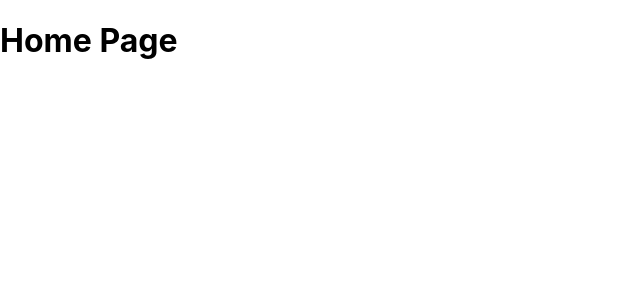
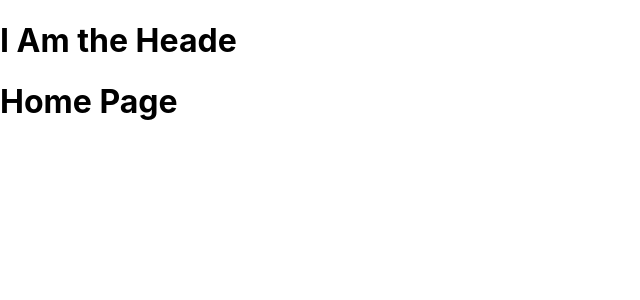
Before and after one commit to florianipate/online-shop-v4, a React (Create React App) app: page / in a window 1280 px wide. Shown: the top 300 px of the page, without its empty margins (0-640 px from the left). Built offline with nearby package versions, Linux system fonts and the light colour scheme.

Commit message:
update Navigation bar

```diff
--- a/src/App.js
+++ b/src/App.js
@@ -1,12 +1,15 @@
 import { Routes, Route } from 'react-router-dom';
+import Header from './routes/header/header.component';
 
 import Home from './routes/home/home.component';
 import NewIn from './routes/newIn/newIn.component';
 const App = () => {
   return (
     <Routes>
-      <Route index element = { <Home /> } />
-      <Route path='/newIn' element = { <NewIn /> } />
+      <Route path='/' element={ <Header />}>
+        <Route index element = { <Home /> } />
+        <Route path='/newIn' element = { <NewIn /> } />
+      </Route>
     </Routes>
   );
 }
--- a/src/routes/header/header.component.jsx
+++ b/src/routes/header/header.component.jsx
@@ -0,0 +1,12 @@
+import { Outlet } from "react-router-dom"
+const Header = () =>{
+    return(
+        <div>
+            <div>
+                <h1>I Am the Heade</h1>
+            </div>
+            <Outlet />
+        </div>
+    );
+}
+export default Header;
```
Also changed, not shown: src/routes/header/header.style.jsx (deleted, +0 -11 lines).
